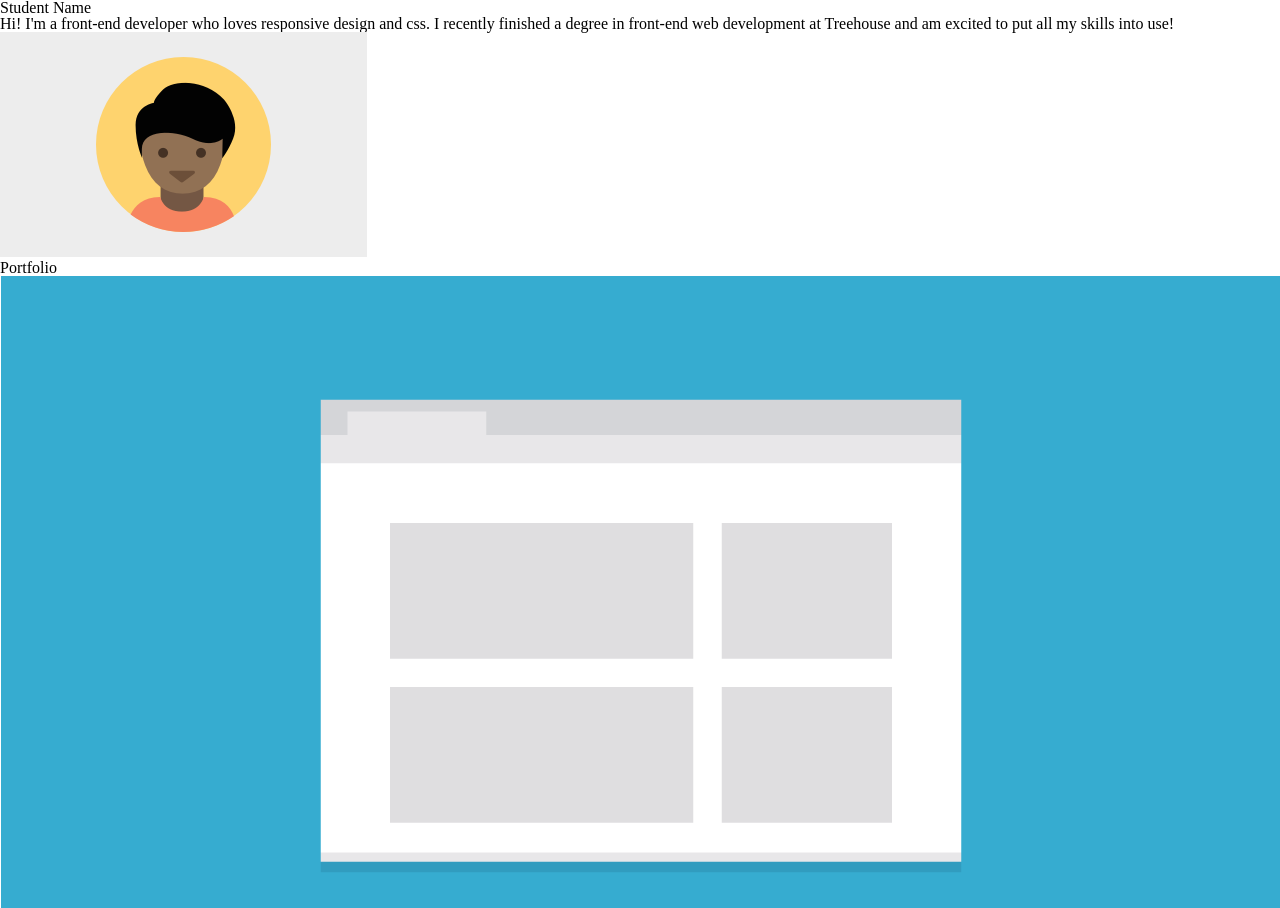
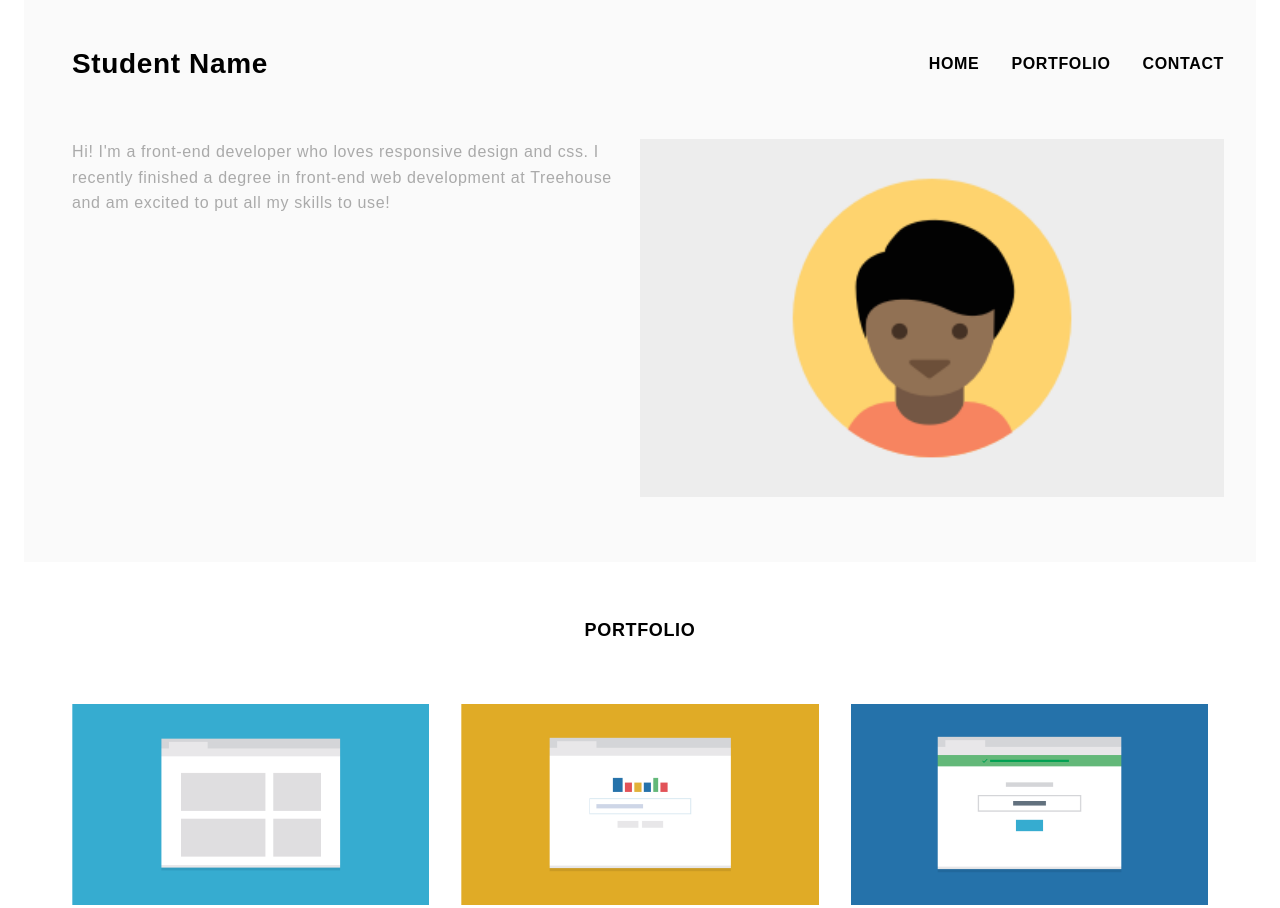
Before and after one commit to josephclander/Responsive_Challenge, a plain HTML site: page index.html in a window 1280 px wide. Shown: the top 908 px of the page. Drawn offline with Linux system fonts and the light colour scheme.

Commit message:
Add styling

```diff
--- a/css/main.css
+++ /dev/null
@@ -1,3 +0,0 @@
-body {
-
-}
--- /dev/null
+++ b/css/styles.css
@@ -0,0 +1,312 @@
+* {
+  -webkit-box-sizing: border-box;
+  box-sizing: border-box;
+}
+
+body {
+  font-family: arial, sans-serif;
+  font-size: 1em;
+  color: #000;
+  letter-spacing: 0.04em;
+}
+
+h1 {
+  font-size: 1.75em;
+  font-weight: bold;
+  padding: 1em 0;
+}
+
+h2 {
+  font-size: 1.125em;
+  padding: 0.5em 0;
+}
+
+p {
+  font-size: 1em;
+  color: #5a5a5a;
+  line-height: 1.6em;
+  padding-top: 0.5em;
+  padding-bottom: 1em;
+}
+
+ul li {
+  font-weight: bold;
+  color: #000;
+  margin: 5px;
+  padding: 10px;
+  background-color: #fff;
+}
+
+a {
+  text-decoration: none;
+}
+
+a:link,
+a:visited {
+  color: inherit;
+}
+
+span {
+  margin-left: 15px;
+}
+
+section,
+#contact,
+header,
+.wrap {
+  margin-left: 1.5em;
+  margin-right: 1.5em;
+}
+
+#portfolio,
+#contact h2,
+span,
+footer {
+  font-weight: bold;
+}
+
+#contact,
+section,
+header {
+  text-align: center;
+}
+
+#portfolio,
+#contact h2 {
+  text-transform: uppercase;
+}
+
+.intro p {
+  padding-top: 20px;
+  padding-bottom: 50px;
+  color: #aaaaaa;
+}
+
+#portfolio {
+  padding-top: 50px;
+  padding-bottom: 40px;
+}
+
+#portfolio,
+.portfolio-imgs {
+  background-color: #fff;
+}
+
+#contact {
+  background-color: #fafafa;
+}
+
+#contact p {
+  color: #aaaaaa;
+}
+
+#contact h2 {
+  margin-bottom: 20px;
+}
+
+.intro img {
+  width: 70%;
+}
+
+.portfolio-section img {
+  max-width: 100%;
+  margin-top: 1em;
+  margin-bottom: 1em;
+}
+
+#contact {
+  margin-top: 2em;
+  padding-top: 40px;
+  padding-bottom: 50px;
+}
+
+#text {
+  padding-bottom: 30px;
+}
+
+.non_mobile {
+  display: none;
+}
+
+header {
+  background-color: #fafafa;
+}
+
+.navigation {
+  padding-bottom: 2em;
+}
+
+.wrap {
+  border-top: 1px solid gainsboro;
+}
+
+footer {
+  padding-top: 2em;
+  padding-bottom: 2em;
+}
+
+#stu-name {
+  float: left;
+}
+
+/* Back to Top Link */
+#btt {
+  float: right;
+}
+
+/******************************
+MEDIA QUERY - TABLET
+*******************************/
+
+@media (min-width: 768px) {
+  #contact p {
+    max-width: 50%;
+    margin: 0 auto;
+  }
+
+  #contact {
+    padding-left: 2em;
+    padding-right: 2em;
+    text-align: center;
+  }
+
+  .intro {
+    padding-bottom: 65px;
+  }
+
+  .intro p {
+    max-width: 50%;
+    display: inline;
+    text-align: left;
+    padding: 0 1em;
+    float: left;
+  }
+
+  .intro img {
+    float: right;
+    max-width: 50%;
+    display: inline;
+    padding-top: 0;
+  }
+
+  section {
+    padding-left: 2em;
+    padding-right: 2em;
+    text-align: center;
+  }
+
+  .portfolio-section {
+    display: inline-block;
+    float: left;
+    max-width: 50%;
+    padding-left: 1em;
+    padding-right: 1em;
+  }
+
+  .portfolio-section:nth-child(even) {
+    clear: left;
+  }
+
+  /******************************
+Float fix
+*******************************/
+
+  .clearfix:after {
+    content: ' ';
+    display: table;
+    clear: both;
+  }
+
+  header {
+    padding-left: 2em;
+    padding-right: 2em;
+    text-align: center;
+  }
+
+  .navigation {
+    padding-left: 1em;
+    padding-right: 1em;
+  }
+
+  .nav-bar li {
+    display: inline-block;
+    background-color: inherit;
+  }
+
+  .wrap {
+    margin-left: 2em;
+    margin-right: 2em;
+  }
+
+  #btt {
+    display: none;
+  }
+
+  /******************************
+SWAPPING FOOTER NAVIGATION
+*******************************/
+  .non_mobile {
+    display: inline-block;
+    float: right;
+  }
+
+  .non_mobile li {
+    display: inline-block;
+    margin: 0;
+    padding: 0;
+    margin-left: 1em;
+  }
+}
+
+/******************************
+MEDIA QUERY - DESKTOP
+*******************************/
+
+@media (min-width: 1024px) {
+  .portfolio-section {
+    max-width: 33.33333%;
+  }
+
+  .portfolio-section:nth-child(even) {
+    clear: none;
+  }
+
+  .portfolio-section:nth-child(5n) {
+    clear: left;
+  }
+
+  .name {
+    float: left;
+  }
+
+  .name h1 {
+    display: inline-block;
+    padding: 0;
+    margin: 0;
+  }
+
+  .navigation {
+    padding-top: 3em;
+    padding-bottom: 3em;
+    padding-right: 0;
+    line-height: 2em;
+  }
+
+  .nav-bar {
+    float: right;
+  }
+
+  .nav-bar ul {
+    display: inline-block;
+    padding: 0;
+    margin: 0;
+  }
+
+  .nav-bar li {
+    float: left;
+    display: inline-block;
+    padding: 0;
+    margin: 0;
+    margin-left: 2em;
+  }
+}
--- a/index.html
+++ b/index.html
@@ -1,79 +1,124 @@
 <!DOCTYPE html>
 <html lang="en">
   <head>
-	<meta charset="utf-8">
+    <meta charset="utf-8" />
     <title>Student Profile Page</title>
-	<meta name="viewport" content="width=device-width, initial-scale=1.0">
-	<link rel="stylesheet" href="css/reset.css">
-	<link rel="stylesheet" href="css/main.css">
+    <meta name="viewport" content="width=device-width, initial-scale=1.0" />
+    <link rel="stylesheet" href="css/reset.css" />
+    <link rel="stylesheet" href="css/styles.css" />
   </head>
   <body>
     <header>
+      <div class="navigation clearfix">
         <div class="name">
           <h1>Student Name</h1>
         </div>
         <div class="nav-bar">
           <ul>
-			<li><a href="index.html"></a></li>
-			<li><a href="#portfolio"></a></li>
-			<li><a href="#contact"></a></li>
+            <li id="index"><a href="index.html">HOME</a></li>
+            <li><a href="#portfolio">PORTFOLIO</a></li>
+            <li><a href="#contact">CONTACT</a></li>
           </ul>
         </div>
-	<div class="intro">
-		<p>Hi! I'm a front-end developer who loves responsive design and css. I recently finished a degree in front-end web development at Treehouse and am excited to put all my skills into use!</p>
-		<img src="img/responsive-layout-profile.png" alt="My profile image"/>
+      </div>
+
+      <div class="intro clearfix">
+        <img src="img/responsive-layout-profile.png" alt="My profile image" />
+        <p>
+          Hi! I'm a front-end developer who loves responsive design and css. I
+          recently finished a degree in front-end web development at Treehouse
+          and am excited to put all my skills to use!
+        </p>
       </div>
     </header>
-<section class="port_imgs">
 
-	<h2 id="portfolio">Portfolio</h2>
+    <section class="portfolio-imgs clearfix">
+      <div id="portfolio">
+        <h2>Portfolio</h2>
+      </div>
 
-	<div class="prof_sec">
+      <div class="portfolio-section">
         <img src="img/portfolio-1.png" alt="Screenshot of my marketing page" />
         <h2>Marketing Page</h2>
-		<p>This project shows the front page of a marketing website meant for a specific business that I'm interested in.</p>
+        <p>
+          This project shows the front page of a marketing website meant for a
+          specific business that I'm interested in.
+        </p>
       </div>
 
-			<div class="prof_sec">
+      <div class="portfolio-section">
         <img src="img/portfolio-2.png" alt="Screenshot of my search page" />
         <h2>Search Page</h2>
-		<p>This project searches through a specific database to find the information that the user is trying to look up.</p>
+        <p>
+          This project searches through a specific database to find the
+          information that the user is trying to look up.
+        </p>
       </div>
 
-			<div class="prof_sec">
+      <div class="portfolio-section">
         <img src="img/portfolio-3.png" alt="Screenshot of my travel app" />
         <h2>Travel App</h2>
-		<p>This project compares the travel times based in different transportation methods and tells you the best one.</p>
+        <p>
+          This project compares the travel times based in different
+          transportation methods and tells you the best one.
+        </p>
       </div>
 
-		<div class="prof_sec">
-		<img src="img/portfolio-6.png" alt="Screenshot of map of favourite spots" />
+      <div class="portfolio-section">
+        <img
+          src="img/portfolio-6.png"
+          alt="Screenshot of map of favourite spots"
+        />
         <h2>Map of Favourtite Spots</h2>
-		<p>This project uses mapping apis to plot points for my favourite spots in the city for a do-it-yourself walking tour.</p>
+        <p>
+          This project uses mapping apis to plot points for my favourite spots
+          in the city for a do-it-yourself walking tour.
+        </p>
       </div>
 
-			<div class="prof_sec">
+      <div class="portfolio-section">
         <img src="img/portfolio-5.png" alt="Screenshot of my photo gallery" />
         <h2>Photo Gallery</h2>
-		<p>This project shows pictures from a recent trip to the viewer and allows them to easily navigate through photos.</p>
+        <p>
+          This project shows pictures from a recent trip to the viewer and
+          allows them to easily navigate through photos.
+        </p>
       </div>
 
-			<div class="prof_sec">
+      <div class="portfolio-section">
         <img src="img/portfolio-4.png" alt="Screenshot of my calculator app" />
         <h2>Calculator</h2>
-		<p>Someone can enter in the numbers they want, and press the big blue button and get the result.</p>
+        <p>
+          Someone can enter in the numbers they want, and press the big blue
+          button and get the result.
+        </p>
+      </div>
+    </section>
+
+    <div id="contact">
+      <h2>Contact</h2>
+      <p id="text">
+        If you're interested in chatting or want more information about what
+        I've been working on, I'd love to hear from you!
+      </p>
+      <div>
+        <p id="phone">Phone <span>+1 (111) 555-1234</span></p>
+        <p id="email">Email <span>email@yoursite.com</span></p>
+      </div>
     </div>
 
-</section>
+    <div class="wrap">
+      <footer class="clearfix">
+        <div id="stu-name">Student name</div>
 
-<footer id="contact">
-	<h2>Contact</h2>
-	<p>If you're interested in chatting or want more information about what I've been working on, I'd love to hear from you!</p>
-	<div>
-		<p>Phone <span>+1 (111) 555-1234</span></p>
-		<p>Email <span>email@yoursite.com</span></p>
+        <ul class="non_mobile">
+          <li><a href="index.html">HOME</a></li>
+          <li><a href="#portfolio">PORTFOLIO</a></li>
+          <li><a href="#contact">CONTACT</a></li>
+        </ul>
+
+        <div id="btt"><a href="#index">BACK TO TOP</a></div>
+      </footer>
     </div>
-</footer>
-
   </body>
 </html>
```
Lines whose indentation alone changed are shown as unchanged.
